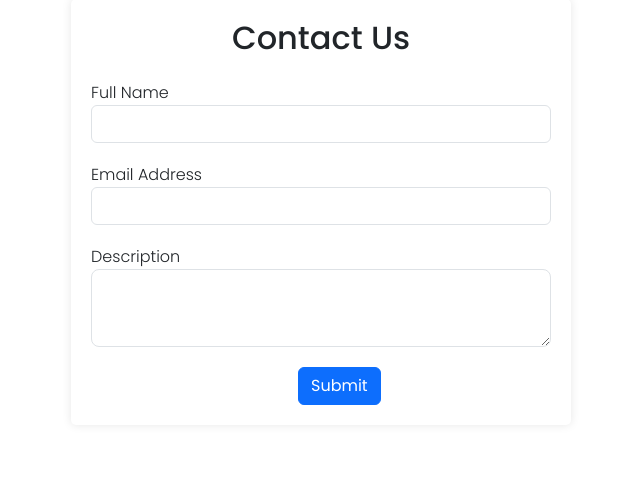
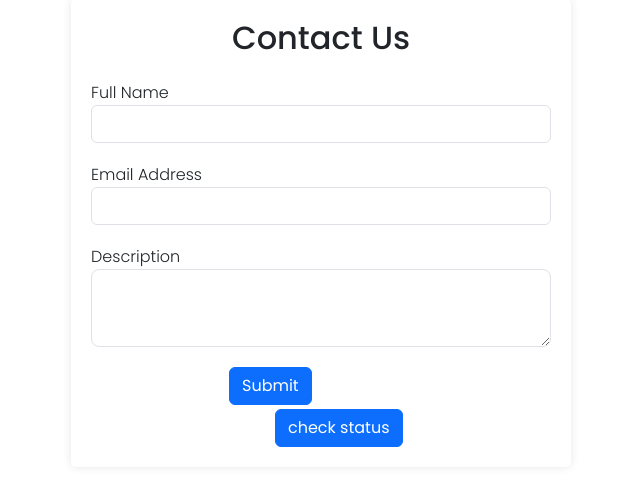
Before and after one commit to Ntanmay10/NaikMedEase, a PHP site: page /contactus.php in a window 1280 px wide. Shown: the part 157-643 px from the top of the page, without its empty margins (319-959 px from the left). Run offline with PHP 8.4, Linux system fonts and the light colour scheme.

Commit message:
"11-03-2024"

```diff
--- a/Addcompany.php
+++ b/Addcompany.php
@@ -8,8 +8,7 @@
     <?php include_once 'navbar.php'; ?>
     <link rel="stylesheet" href="./css/form.css">
     <?php
-    $con = mysqli_connect("localhost", "root", "");
-    mysqli_select_db($con, "naikmedease");
+    $con = mysqli_connect("localhost", "root", "","naikmedease");
     if (isset($_REQUEST["btnadd"])) {
         $compname = $_REQUEST["compname"];
         $q = "SELECT * FROM company WHERE compname='$compname'";
--- a/Addmeds.php
+++ b/Addmeds.php
@@ -48,8 +48,6 @@
                 <label for='company'>Product Company</label>
                 <select name="company">
                     <?php
-                    $con = mysqli_connect("localhost", "root", "");
-                    mysqli_select_db($con, "naikmedease");
                     $result = mysqli_query($con, "SELECT * FROM company");
                     while ($row = mysqli_fetch_assoc($result)) {
                         echo "
--- a/contactus.php
+++ b/contactus.php
@@ -6,21 +6,29 @@
     <meta name="viewport" content="width=device-width, initial-scale=1.0">
     <title>Contact Us</title>
     <?php include_once 'navbar.php' ?>
-    <link rel="stylesheet" href="./css/form.css">
     <?php
     $con = mysqli_connect("localhost", "root", "", "naikmedease");
     if (isset($_REQUEST["btnsub"])) {
         $cntname = $_REQUEST['cname'];
         $email = $_REQUEST['email'];
         $message = $_REQUEST['msg'];
-        $addque = "insert into contact(cntname,cntemail,cntdesc) values('$cntname','$email','$message')";
+        $cntcode=rand(1000,9999);
+        $addque = "insert into contact(cntname,cntemail,cntdesc,cntcode) values('$cntname','$email','$message','$cntcode')";
         $done = mysqli_query($con, $addque);
         if ($done) {
-            echo "<script>alert('Query Raised')</script>";
+            echo "<script>
+            alert('Query Raised & cntcode=$cntcode, Please share this code with the concerned person');
+            </script>";
             header('refresh:0');
         }
     }
     ?>
+    <link rel="stylesheet" href="./css/form.css">
+    <style>
+        .mid1 {
+            margin-left: 40%;
+        }
+    </style>
 </head>
 
 <body>
@@ -29,8 +37,7 @@
         <form id="registrationForm" method="post">
             <div class="form-group">
                 <label for="fullName">Full Name</label>
-                <input type="text" class="form-control" id="fullName" name="cname" pattern="[A-Za-z ]{3,30}"
-        title="Minimum 3chars and Max 30, Chars Only" required>
+                <input type="text" class="form-control" id="fullName" name="cname" pattern="[A-Za-z ]{3,30}" title="Minimum 3chars and Max 30, Chars Only" required>
             </div>
             <div class="form-group">
                 <label for="email">Email Address</label>
@@ -42,6 +49,9 @@
             </div>
             <button type="submit" name="btnsub" class="btn btn-primary btn-block mid">Submit</button>
         </form>
+        <div>
+            <a type="submit" class="btn btn-primary btn-block mt-1 mid1" href="./checkstatus.php">check status</a>
+        </div>
     </div>
 </body>
 
--- a/css/form.css
+++ b/css/form.css
@@ -20,5 +20,9 @@
 }
 
 .mid{
-    margin-left: 45%;
+    margin-left: 30%;
 }
+
+.mid1{
+    margin-left: 25%;
+}
```
Also changed, not shown: Admin.php (+13 -0 lines).
